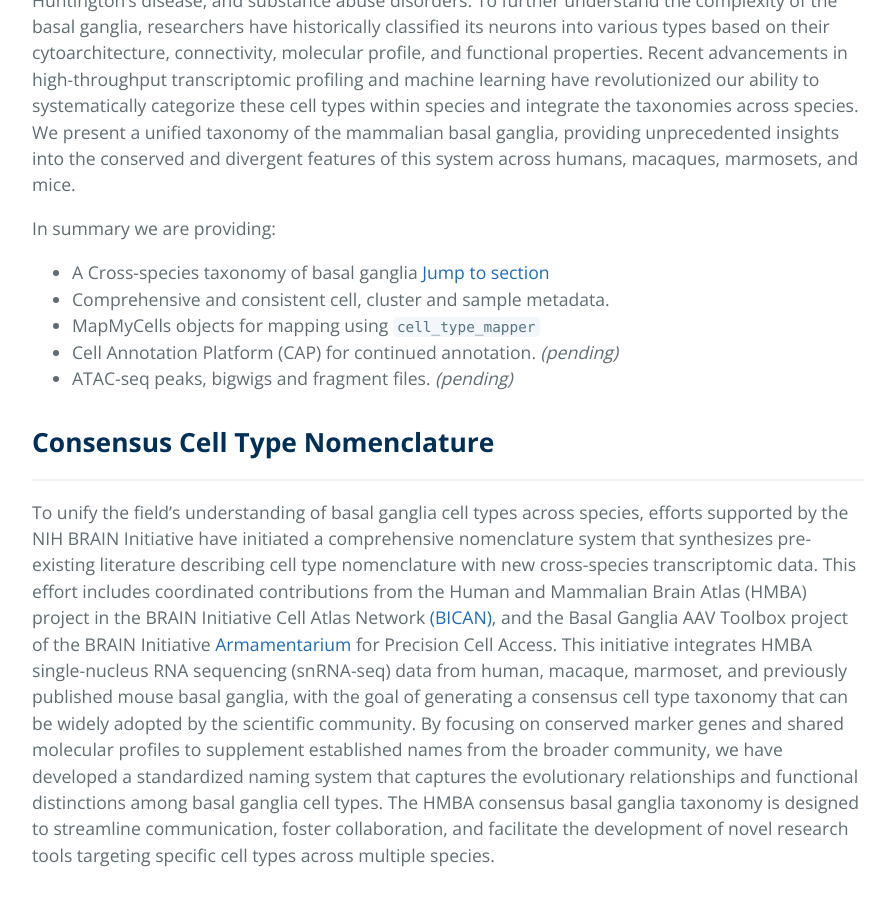
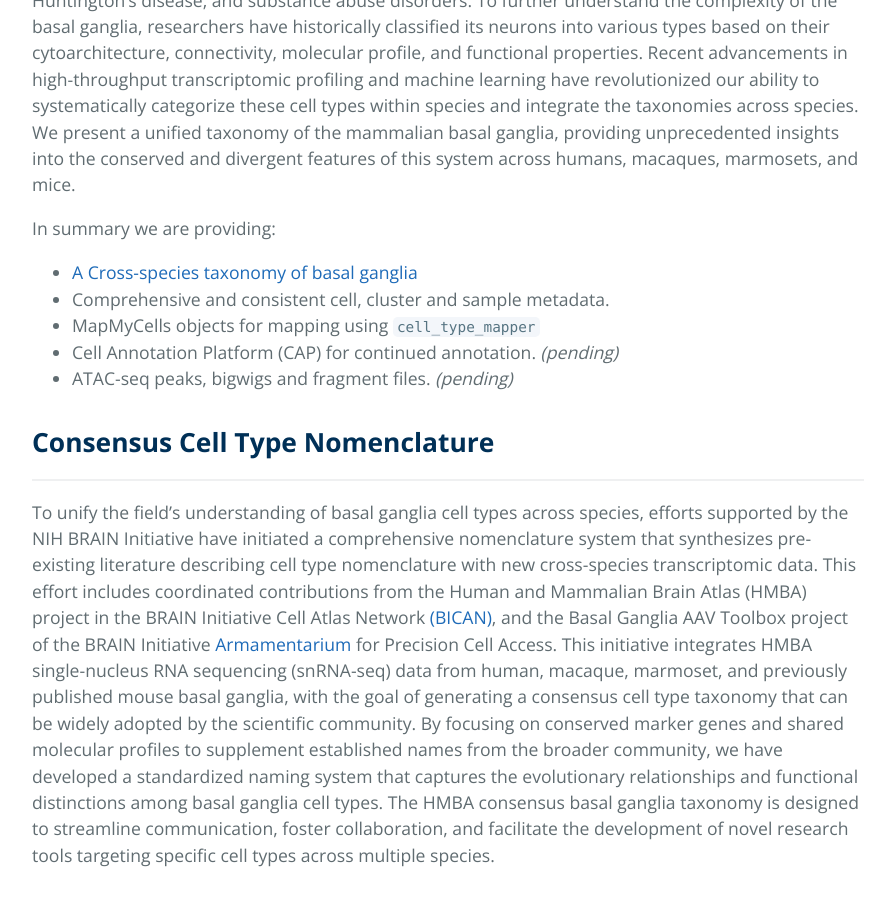
Before and after one commit to AllenInstitute/HMBA_BasalGanglia_Consensus_Taxonomy, a Jekyll site: the page built from index.md, in a window 1280 px wide and 900 px high, scrolled down 499 px. Shown: the whole window, without its empty margins (192-1087 px from the left). Built offline with Jekyll 4.4.1, drawn with Linux system fonts in a browser that asks for light colours; the repository's description, which GitHub fills in, is left out.

Commit message:
Update index.md

```diff
--- a/index.md
+++ b/index.md
@@ -6,7 +6,7 @@ The basal ganglia (BG) are a system of interconnected brain structures that play
 
 In summary we are providing:
 
-* A Cross-species taxonomy of basal ganglia [Jump to section](#rna-seq-data)
+* [A Cross-species taxonomy of basal ganglia](#rna-seq-data)
 * Comprehensive and consistent cell, cluster and sample metadata.
 * MapMyCells objects for mapping using `cell_type_mapper`
 * Cell Annotation Platform (CAP) for continued annotation. _(pending)_
```
